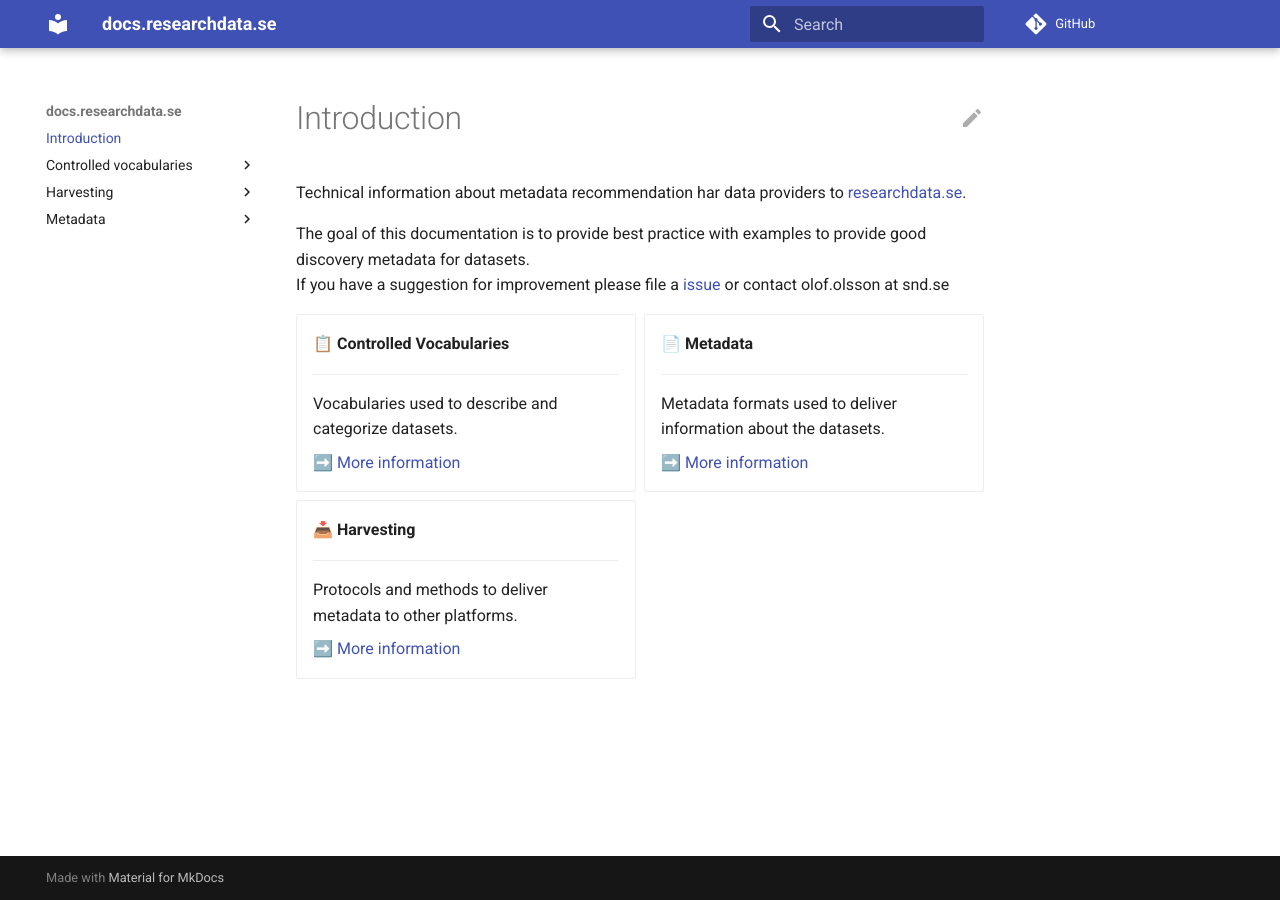
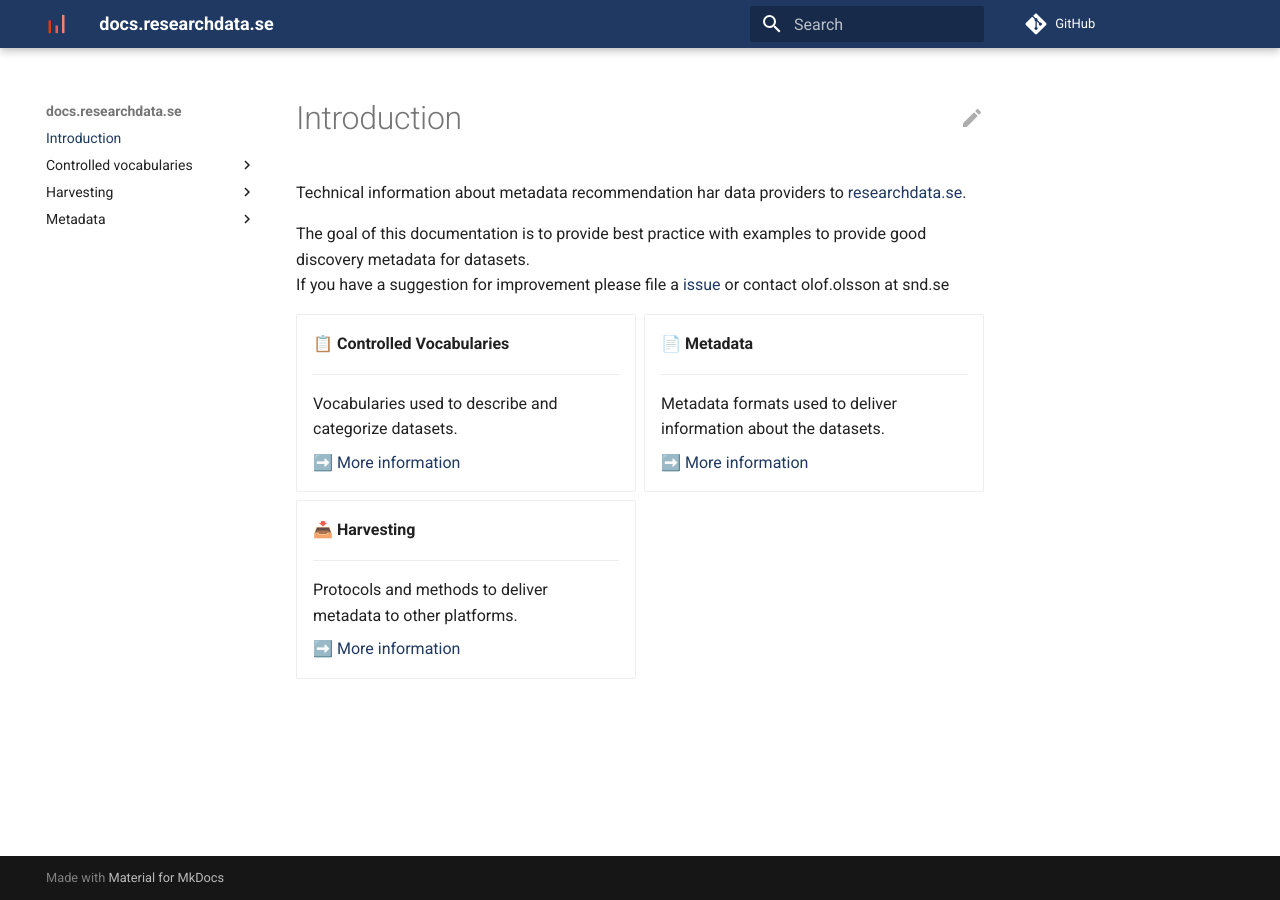
Before and after one commit to researchdata-se/docs.researchdata.se, an MkDocs documentation site: the page built from docs/index.md, in a window 1280 px wide. Built offline with MkDocs 1.6.1 and Material for MkDocs 9.7.7, drawn with Linux system fonts in a browser that asks for light colours; comment, search, counter and statistics services are not loaded.

Commit message:
styling / add researchdata.se logo and color to config

```diff
--- /dev/null
+++ b/docs/assets/css/colors.css
@@ -0,0 +1,7 @@
+:root {
+    --md-primary-fg-color: rgb(31, 57, 99);
+    /*
+    --md-primary-fg-color--light: #ECB7B7;
+    --md-primary-fg-color--dark:  #90030C;
+    */
+  }
--- a/mkdocs.yml
+++ b/mkdocs.yml
@@ -11,9 +11,14 @@ theme:
     - search.suggest
   icon:
     edit: material/pencil
+  logo: assets/images/logo.svg
+  favicon: assets/images/logo.svg
   font:
     text: Roboto
     code: Roboto Mono
+
+extra_css:
+  - assets/css/colors.css
 
 markdown_extensions:
   - admonition
```
Also changed, not shown: docs/assets/images/logo.svg (added).
